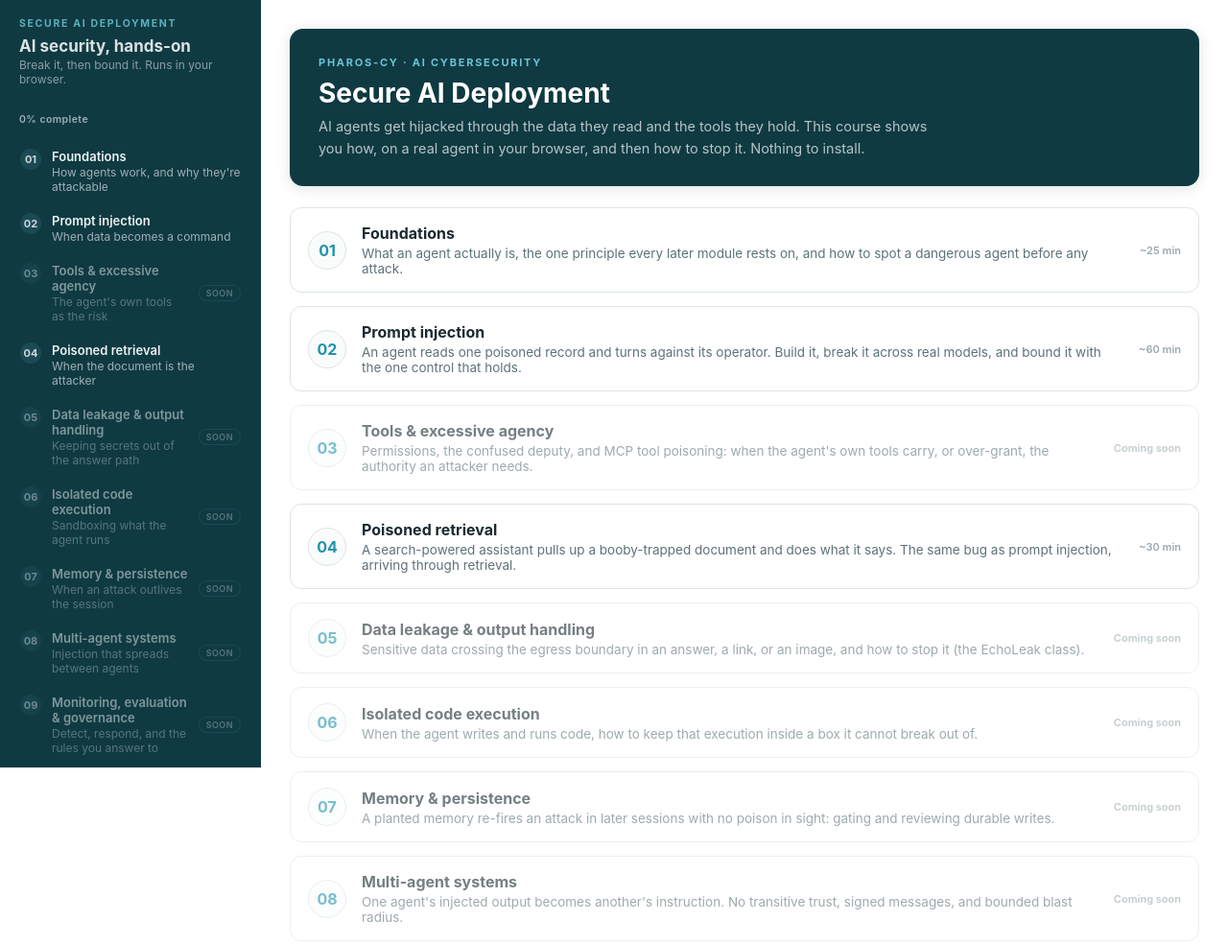
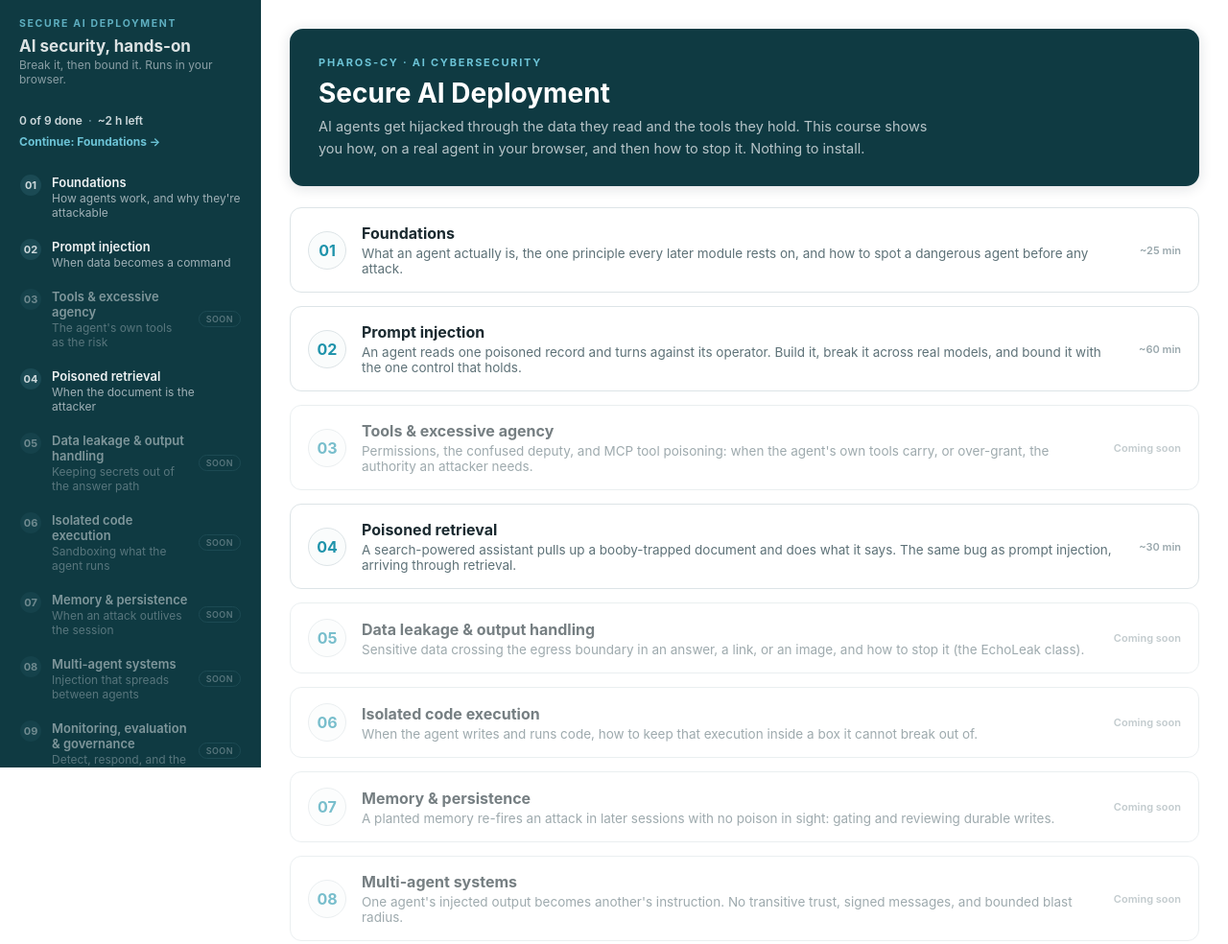
Before and after one commit to 1DZL0/secure-ai-deployment, a plain HTML site: page course/index.html in a window 1280 px wide. Shown: the top 984 px of the page at 96% size. Drawn offline with Linux system fonts and the light colour scheme.

Commit message:
Course sidebar: richer progress (count + time + Continue) and a Standards block
- progress line: 'N of 9 done . ~Xh left' with a Continue link to the next
  unfinished lesson (completed lessons already show a tick)
- new Standards & reference block linking OWASP LLM Top 10, OWASP Agentic
  Top 10, and the course's bound-the-action method

Co-Authored-By: Claude Opus 4.8 <noreply@anthropic.com>

```diff
--- a/course/index.html
+++ b/course/index.html
@@ -27,8 +27,18 @@
   .side .brand p{font-size:12px;color:#9fb0b6;margin:0}
   .side .bar{height:5px;background:#1b4a54;border-radius:3px;margin:12px 20px 4px;overflow:hidden}
   .side .bar > i{display:block;height:100%;background:var(--green);width:0;transition:width .3s}
-  .side .barlbl{color:#9fb0b6;font:600 10.5px var(--sans);letter-spacing:.04em;padding:0 20px 8px}
-  nav{padding:6px 10px 20px}
+  .side .prog{padding:0 20px 10px}
+  .side .prog-line{color:#cdd8db;font:600 12px var(--sans)}
+  .side .prog-line .dot{color:#6f98a6;margin:0 3px}
+  .side .continue{display:inline-block;margin-top:7px;color:var(--steel-light);font:700 12px var(--sans);text-decoration:none}
+  .side .continue:hover{text-decoration:underline}
+  .side .continue.alldone{color:var(--green)}
+  nav{padding:6px 10px 14px}
+  .side .refs{margin-top:auto;padding:14px 20px 20px;border-top:1px solid #1b4a54}
+  .side .refs-h{color:#6f98a6;font:700 10px var(--sans);letter-spacing:.12em;text-transform:uppercase;margin:0 0 7px}
+  .side .refs a{display:block;color:#cdd8db;font:500 12.5px var(--sans);padding:4px 0;text-decoration:none}
+  .side .refs a:hover{color:#fff}
+  .side .refs a .ext{color:#6f98a6;font-size:9px;vertical-align:1px}
   .lrow{display:flex;gap:11px;align-items:flex-start;padding:10px 11px;border-radius:9px;cursor:pointer;color:#cdd8db}
   .lrow:hover{background:#17424b}
   .lrow.active{background:#17424b}
@@ -127,8 +137,14 @@
       <p>Break it, then bound it. Runs in your browser.</p>
     </a>
     <div class="bar"><i id="sidefill"></i></div>
-    <div class="barlbl" id="sidelbl">0% complete</div>
+    <div class="prog" id="prog"></div>
     <nav id="nav"></nav>
+    <div class="refs">
+      <div class="refs-h">Standards &amp; reference</div>
+      <a href="https://genai.owasp.org/llm-top-10/" target="_blank" rel="noopener">OWASP LLM Top 10 <span class="ext">&#8599;</span></a>
+      <a href="https://genai.owasp.org/2025/12/09/owasp-top-10-for-agentic-applications-the-benchmark-for-agentic-security-in-the-age-of-autonomous-ai/" target="_blank" rel="noopener">OWASP Agentic Top 10 <span class="ext">&#8599;</span></a>
+      <a href="#/lesson/foundations">The method: bound the action</a>
+    </div>
   </aside>
 
   <main>
@@ -304,9 +320,16 @@ const liveIdx = id => LIVE.findIndex(l => l.id === id);
 function renderSidebar(currentId){
   const done = loadDone();
   const doneLive = LIVE.filter(m => done.has(m.id)).length;
-  const pct = Math.round(100 * doneLive / LIVE.length);
+  const pct = Math.round(100 * doneLive / MODULES.length);
   document.getElementById("sidefill").style.width = pct + "%";
-  document.getElementById("sidelbl").textContent = pct + "% complete";
+  const minsLeft = LIVE.filter(m => !done.has(m.id)).reduce((s, m) => s + (m.minutes || 0), 0);
+  const timeStr = minsLeft <= 0 ? "all live lessons done"
+    : (minsLeft >= 60 ? "~" + Math.round(minsLeft / 60) + " h left" : "~" + minsLeft + " min left");
+  const next = LIVE.find(m => !done.has(m.id));
+  document.getElementById("prog").innerHTML =
+    `<div class="prog-line">${doneLive} of ${MODULES.length} done <span class="dot">&middot;</span> ${timeStr}</div>`
+    + (next ? `<a class="continue" href="#/lesson/${next.id}">Continue: ${esc(next.title)} &rarr;</a>`
+            : `<span class="continue alldone">&#10003; You&rsquo;re all caught up</span>`);
   document.getElementById("nav").innerHTML = MODULES.map(m => {
     if (m.coming) return `<div class="lrow coming">
          <div class="num">${m.num}</div>
```
